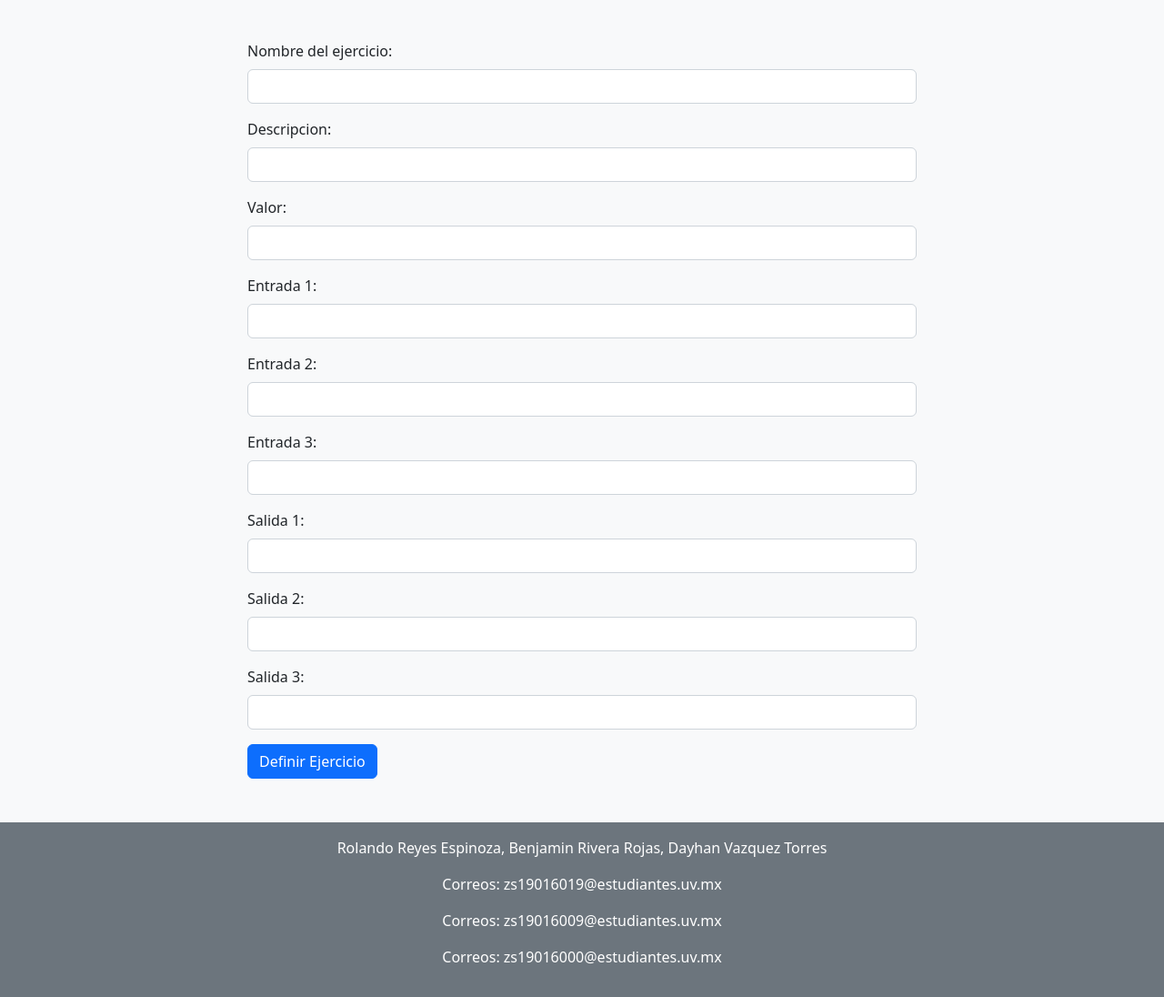
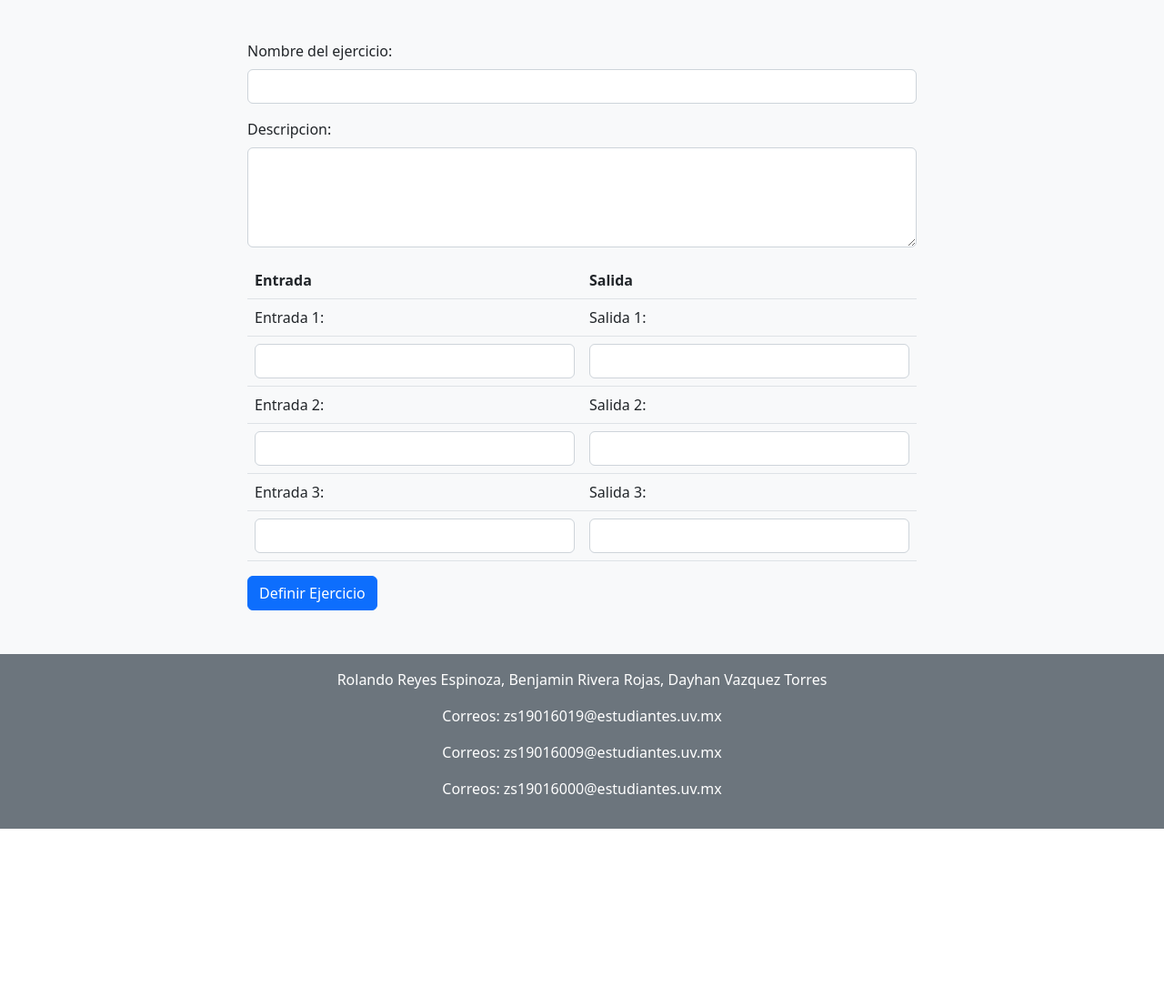
Before and after one commit to Sonicrojas321/Proyecto-ProgramacionSegura, a Django app: page /ejercicioMaestro/ in a window 1280 px wide. Shown: the part 140-1236 px from the top of the page at 91% size. After the commit the page ends 1051 px from the top, so only its background shows below. Run offline with Django 4.2, Linux system fonts and the light colour scheme.

Commit message:
Modificacion subirEjercioMaestro

```diff
--- a/proyectoSegura/proyectoSegura/templates/subirEjercicioMaestro.html
+++ b/proyectoSegura/proyectoSegura/templates/subirEjercicioMaestro.html
@@ -2,7 +2,7 @@
 
 {% block titulo %}Definir ejercicio{% endblock %}
 {% block encabezado %}Definir ejercicio{% endblock %}
-{%block contenido %}
+{% block contenido %}
 
 {% if messages %}
 <ul class="messages">
@@ -16,52 +16,49 @@
 
     <div class="mb-3">
       <label for="nombreEjercicio" class="form-label">Nombre del ejercicio:</label>
-      <input type="text" class="form-control" id="nombreEjercicio name="nombreEjercicio" required>
+      <input type="text" class="form-control" id="nombreEjercicio" name="nombreEjercicio" required>
     </div>
 
     <div class="mb-3">
       <label for="descripcion" class="form-label">Descripcion:</label>
-      <input type="text" class="form-control" id="descripcion" name="descripcion" required>
+      <textarea class="form-control" id="descripcion" name="descripcion" rows="4" required></textarea>
     </div>
 
-    <div class="mb-3">
-      <label for="valorEjercicio" class="form-label">Valor:</label>
-      <input type="text" class="form-control" id="valorEjercicio" name="ValorEjercicio" required>
-    </div>
-
-    <div class="mb-3">
-      <label for="entradaUno" class="form-label">Entrada 1:</label>
-      <input type="text" class="form-control" id="entradaUno" name="entradaUno" required>
-    </div>
-
-    <div class="mb-3">
-      <label for="entradaDos" class="form-label">Entrada 2:</label>
-      <input type="text" class="form-control" id="entradaDos" name="entradaDos" required>
-    </div>
-
-    <div class="mb-3">
-        <label for="entradaTres" class="form-label">Entrada 3:</label>
-        <input type="text" class="form-control" id="entradaTres" name="entradaTres" required>
-      </div>
-
-    <div class="mb-3">
-        <label for="salidaUno" class="form-label">Salida 1:</label>
-        <input type="text" class="form-control" id="salidaUno" name="salidaUno" required>
-      </div>
-
-    <div class="mb-3">
-        <label for="salidaDos" class="form-label">Salida 2:</label>
-        <input type="text" class="form-control" id="salidaDos" name="salidaDos" required>
-      </div>
-
-    <div class="mb-3">
-        <label for="salidaTres" class="form-label">Salida 3:</label>
-        <input type="text" class="form-control" id="salidaTres" name="salidaTres" required>
-      </div>
-
+    <table class="table">
+      <thead>
+        <tr>
+          <th>Entrada</th>
+          <th>Salida</th>
+        </tr>
+      </thead>
+      <tbody>
+        <tr>
+          <td><label for="entradaUno">Entrada 1:</label></td>
+          <td><label for="salidaUno">Salida 1:</label></td>
+        </tr>
+        <tr>
+          <td><input type="text" class="form-control" id="entradaUno" name="entradaUno" required></td>
+          <td><input type="text" class="form-control" id="salidaUno" name="salidaUno" required></td>
+        </tr>
+        <tr>
+          <td><label for="entradaDos">Entrada 2:</label></td>
+          <td><label for="salidaDos">Salida 2:</label></td>
+        </tr>
+        <tr>
+          <td><input type="text" class="form-control" id="entradaDos" name="entradaDos" required></td>
+          <td><input type="text" class="form-control" id="salidaDos" name="salidaDos" required></td>
+        </tr>
+        <tr>
+          <td><label for="entradaTres">Entrada 3:</label></td>
+          <td><label for="salidaTres">Salida 3:</label></td>
+        </tr>
+        <tr>
+          <td><input type="text" class="form-control" id="entradaTres" name="entradaTres" required></td>
+          <td><input type="text" class="form-control" id="salidaTres" name="salidaTres" required></td>
+        </tr>
+      </tbody>
+    </table>
 
     <button type="submit" class="btn btn-primary" id="definirEjercicio">Definir Ejercicio</button>
   </form>
-
-
 {% endblock %}
```
